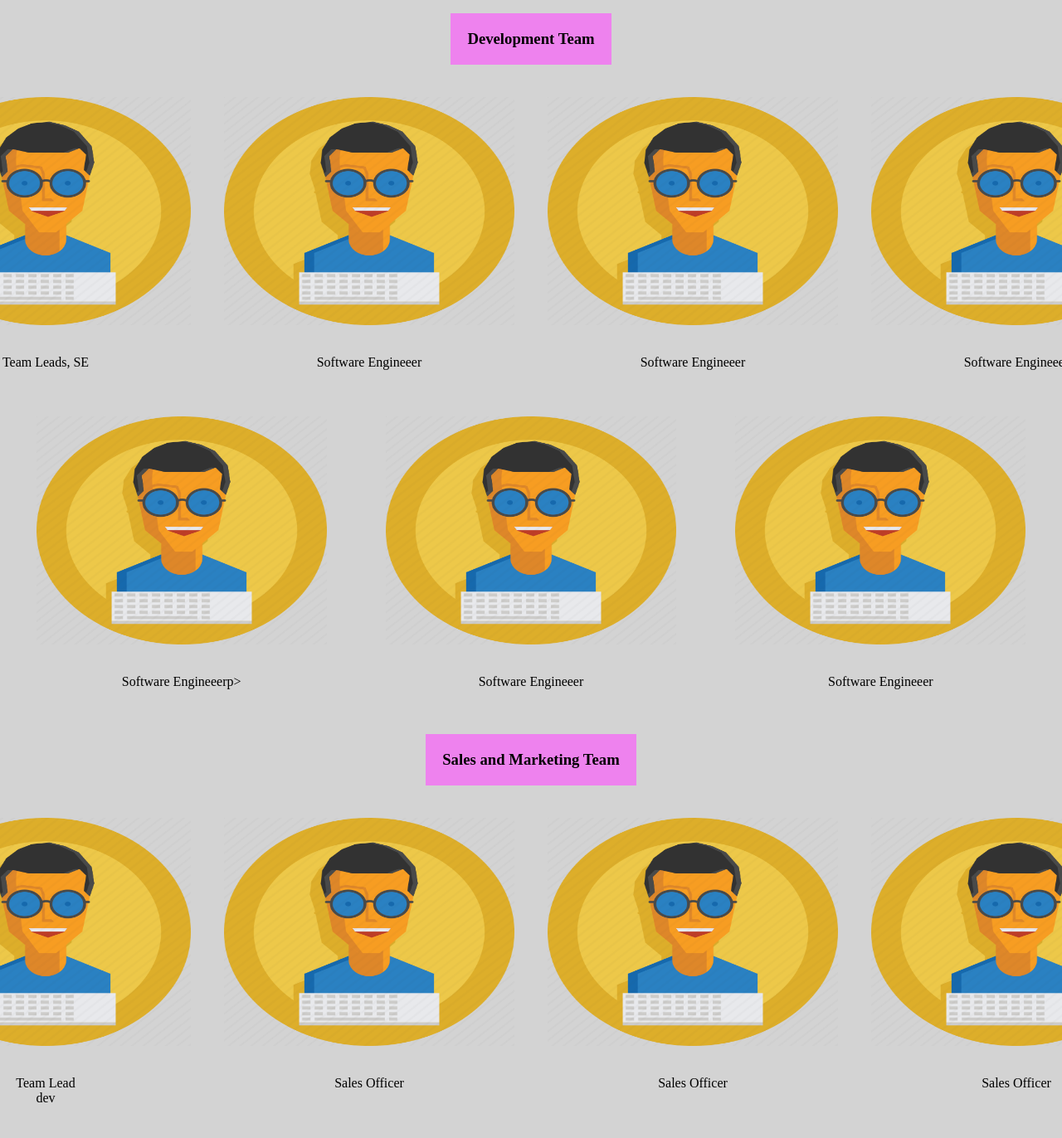
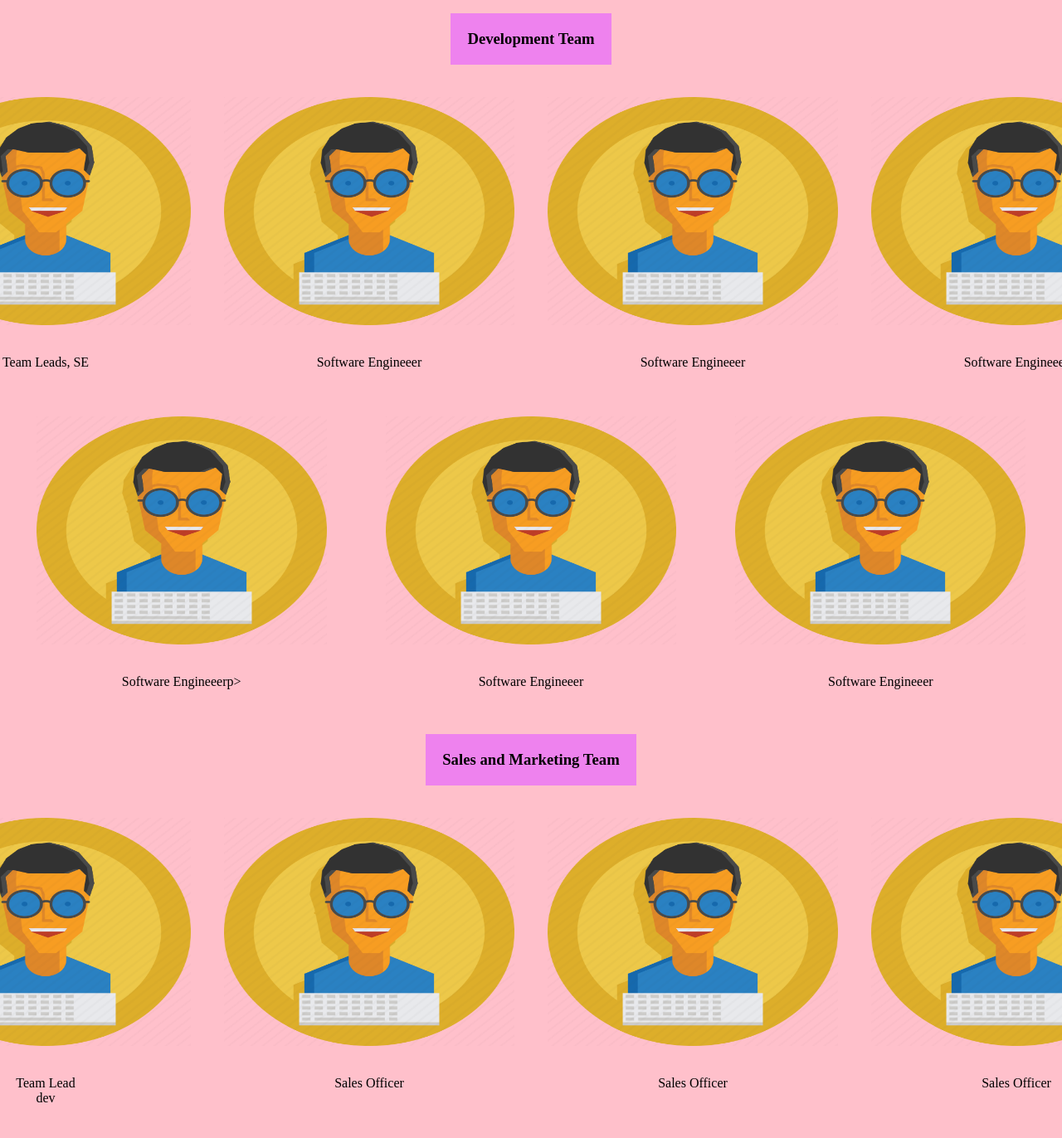
Before and after one commit to sapettladevender/web-dev-task1, a plain HTML site: page index.html in a window 1280 px wide. Shown: the part 1217-2589 px from the top of the page at 83% size. Drawn offline with Linux system fonts and the light colour scheme; files whose address does not match are found by name.

Commit message:
Update index.html

```diff
--- a/index.html
+++ b/index.html
@@ -4,7 +4,7 @@
 <title>veritech</title>
 <style>
 body {
-   background-color: lightgrey;
+   background-color: pink;
 
 }
 
@@ -100,13 +100,13 @@ h3 {
 <div class="team-row">
     <div class="team-column">
         <div class="team-member">
-            <img class="team-image" src="file:///D:/veritech/images/t1.webp" alt="Team Member 1">
+            <img class="team-image" src="https://raw.githubusercontent.com/sapettladevender/web-dev-task1/main/images/t1.webp" alt="Team Member 1">
             <p>Founder 1</p>
         </div>
     </div>
     <div class="team-column">
         <div class="team-member">
-            <img class="team-image" src="file:///D:/veritech/images/t1.webp" alt="Team Member 2">
+            <img class="team-image" src="https://raw.githubusercontent.com/sapettladevender/web-dev-task1/main/images/t1.webp" alt="Team Member 2">
             <p>Founder 2</p>
         </div>
     </div>
@@ -114,19 +114,19 @@ h3 {
 <div class="team-row">
     <div class="team-column">
         <div class="team-member">
-            <img class="team-image" src="file:///D:/veritech/images/t1.webp" alt="Team Member 3">
+            <img class="team-image" src="https://raw.githubusercontent.com/sapettladevender/web-dev-task1/main/images/t1.webp" alt="Team Member 3">
             <p>VP, Development & Growth</p>
         </div>
     </div>
     <div class="team-column">
         <div class="team-member">
-            <img class="team-image" src="file:///D:/veritech/images/t1.webp" alt="Team Member 4">
+            <img class="team-image" src="https://raw.githubusercontent.com/sapettladevender/web-dev-task1/main/images/t1.webp" alt="Team Member 4">
             <p>VP, Sales & Marketing</p>
         </div>
     </div>
     <div class="team-column">
         <div class="team-member">
-            <img class="team-image" src="file:///D:/veritech/images/t1.webp" alt="Team Member 5">
+            <img class="team-image" src="https://raw.githubusercontent.com/sapettladevender/web-dev-task1/main/images/t1.webp" alt="Team Member 5">
             <p>VP, Finance & Operation</p>
         </div>
 
@@ -141,25 +141,25 @@ h3 {
 <div class="team-row">
     <div class="team-column">
         <div class="team-member">
-            <img class="team-image" src="file:///D:/veritech/images/t1.webp" alt="Team Member 6">
+            <img class="team-image" src="https://raw.githubusercontent.com/sapettladevender/web-dev-task1/main/images/t1.webp" alt="Team Member 6">
             <p>Team Leads, SE</p>
         </div>
     </div>
     <div class="team-column">
         <div class="team-member">
-            <img class="team-image" src="file:///D:/veritech/images/t1.webp" alt="Team Member 7">
+            <img class="team-image" src="https://raw.githubusercontent.com/sapettladevender/web-dev-task1/main/images/t1.webp" alt="Team Member 7">
             <p>Software Engineeer</p>
         </div>
     </div>
     <div class="team-column">
         <div class="team-member">
-            <img class="team-image" src="file:///D:/veritech/images/t1.webp" alt="Team Member 8">
+            <img class="team-image" src="https://raw.githubusercontent.com/sapettladevender/web-dev-task1/main/images/t1.webp" alt="Team Member 8">
             <p>Software Engineeer</p>
         </div>
     </div>
     <div class="team-column">
         <div class="team-member">
-            <img class="team-image" src="file:///D:/veritech/images/t1.webp" alt="Team Member 9">
+            <img class="team-image" src="https://raw.githubusercontent.com/sapettladevender/web-dev-task1/main/images/t1.webp" alt="Team Member 9">
             <p>Software Engineeer</p>
         </div>
     </div>
@@ -167,19 +167,19 @@ h3 {
 <div class="team-row">
     <div class="team-column">
         <div class="team-member">
-            <img class="team-image" src="file:///D:/veritech/images/t1.webp" alt="Team Member 10">
+            <img class="team-image" src="https://raw.githubusercontent.com/sapettladevender/web-dev-task1/main/images/t1.webp" alt="Team Member 10">
             <p>Software Engineeerp>
         </div>
     </div>
     <div class="team-column">
         <div class="team-member">
-            <img class="team-image" src="file:///D:/veritech/images/t1.webp" alt="Team Member 11">
+            <img class="team-image" src="https://raw.githubusercontent.com/sapettladevender/web-dev-task1/main/images/t1.webp" alt="Team Member 11">
             <p>Software Engineeer</p>
         </div>
     </div>
     <div class="team-column">
         <div class="team-member">
-            <img class="team-image" src="file:///D:/veritech/images/t1.webp" alt="Team Member 12">
+            <img class="team-image" src="https://raw.githubusercontent.com/sapettladevender/web-dev-task1/main/images/t1.webp" alt="Team Member 12">
             <p>Software Engineeer</p>
         </div>
     </div>
@@ -191,25 +191,25 @@ h3 {
 <div class="team-row">
     <div class="team-column">
         <div class="team-member">
-            <img class="team-image" src="file:///D:/veritech/images/t1.webp" alt="Team Member 6">
+            <img class="team-image" src="https://raw.githubusercontent.com/sapettladevender/web-dev-task1/main/images/t1.webp" alt="Team Member 6">
             <p>Team Lead <br> dev </p>
         </div>
     </div>
     <div class="team-column">
         <div class="team-member">
-            <img class="team-image" src="file:///D:/veritech/images/t1.webp" alt="Team Member 7">
+            <img class="team-image" src="https://raw.githubusercontent.com/sapettladevender/web-dev-task1/main/images/t1.webp" alt="Team Member 7">
             <p>Sales Officer</p>
         </div>
     </div>
     <div class="team-column">
         <div class="team-member">
-            <img class="team-image" src="file:///D:/veritech/images/t1.webp" alt="Team Member 8">
+            <img class="team-image" src="https://raw.githubusercontent.com/sapettladevender/web-dev-task1/main/images/t1.webp" alt="Team Member 8">
             <p>Sales Officer</p>
         </div>
     </div>
     <div class="team-column">
         <div class="team-member">
-            <img class="team-image" src="file:///D:/veritech/images/t1.webp" alt="Team Member 9">
+            <img class="team-image" src="https://raw.githubusercontent.com/sapettladevender/web-dev-task1/main/images/t1.webp" alt="Team Member 9">
             <p>Sales Officer</p>
         </div>
     </div>
@@ -217,19 +217,19 @@ h3 {
 <div class="team-row">
     <div class="team-column">
         <div class="team-member">
-            <img class="team-image" src="file:///D:/veritech/images/t1.webp" alt="Team Member 10">
+            <img class="team-image" src="https://raw.githubusercontent.com/sapettladevender/web-dev-task1/main/images/t1.webp" alt="Team Member 10">
             <p>Marketing Officer</p>
         </div>
     </div>
     <div class="team-column">
         <div class="team-member">
-            <img class="team-image" src="file:///D:/veritech/images/t1.webp" alt="Team Member 11">
+            <img class="team-image" src="https://raw.githubusercontent.com/sapettladevender/web-dev-task1/main/images/t1.webp" alt="Team Member 11">
             <p>Marketing Officer</p>
         </div>
     </div>
     <div class="team-column">
         <div class="team-member">
-            <img class="team-image" src="file:///D:/veritech/images/t1.webp" alt="Team Member 12">
+            <img class="team-image" src="https://raw.githubusercontent.com/sapettladevender/web-dev-task1/main/images/t1.webp" alt="Team Member 12">
             <p>Marketing Officer</p>
         </div>
     </div>
```
